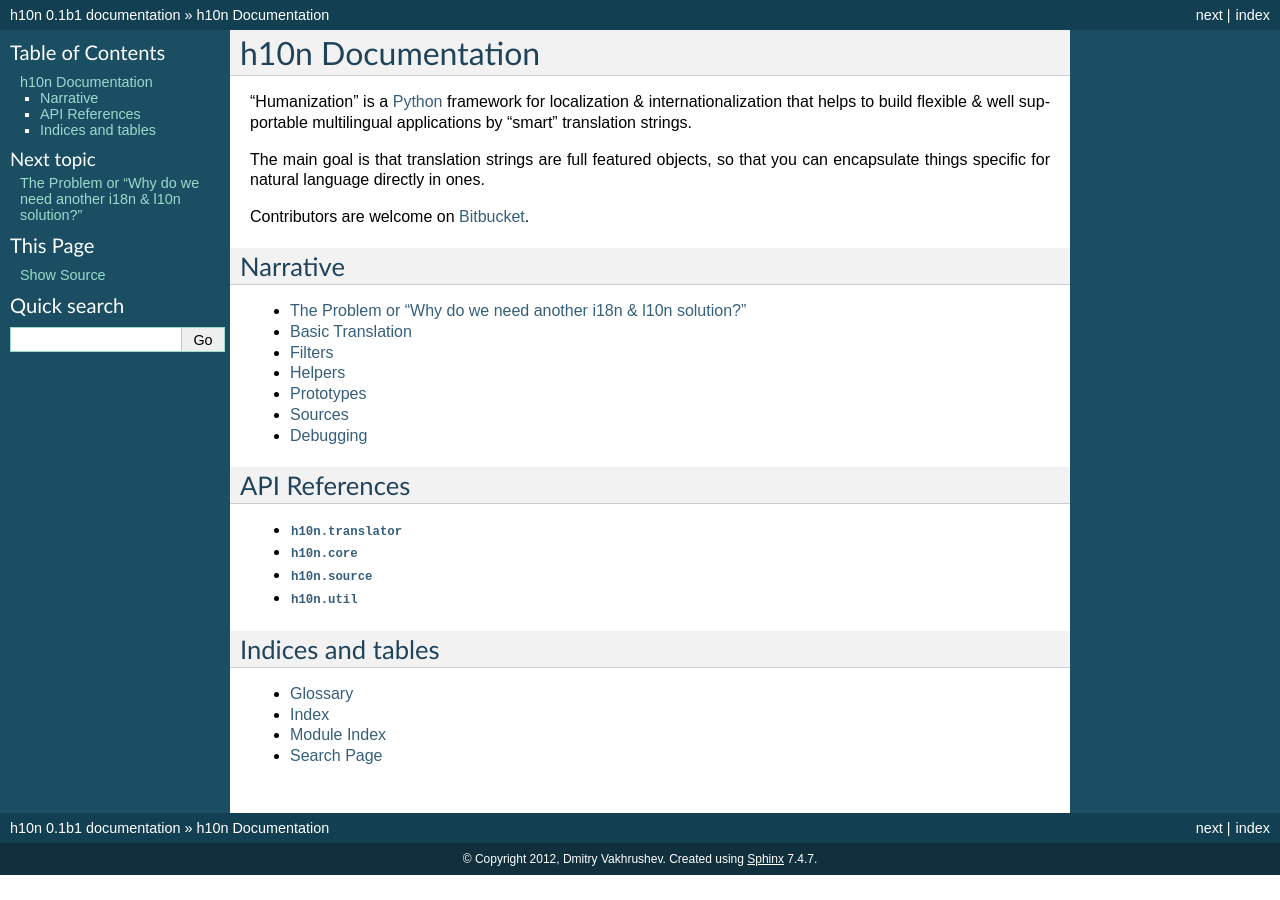
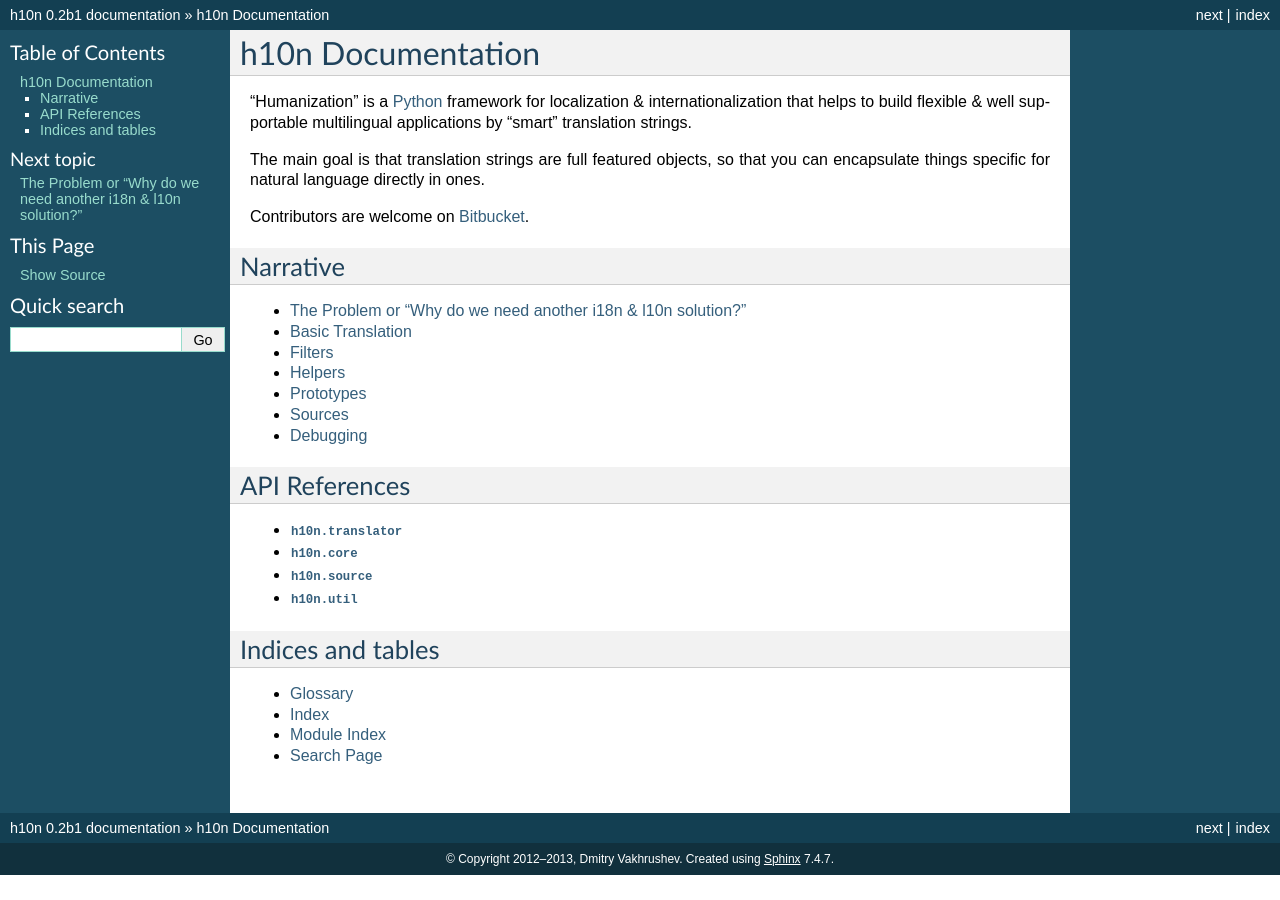
Before and after one commit to kr41/h10n, a Sphinx documentation site: the page built from docs/index.rst, in a window 1280 px wide. Built offline with Sphinx 7.4.7, drawn with Linux system fonts in a browser that asks for light colours.

```diff
--- a/docs/conf.py
+++ b/docs/conf.py
@@ -11,7 +11,9 @@
 # All configuration values have a default; values that are commented out
 # serve to show the default.
 
-import sys, os
+import sys
+import os
+from datetime import date
 
 
 class Mock(object):
@@ -64,7 +66,7 @@ master_doc = 'index'
 
 # General information about the project.
 project = u'h10n'
-copyright = u'2012, Dmitry Vakhrushev'
+copyright = u'2012­–{0}, Dmitry Vakhrushev'.format(date.today().year)
 
 # The version info for the project you're documenting, acts as replacement for
 # |version| and |release|, also used in various other places throughout the
@@ -73,7 +75,7 @@ copyright = u'2012, Dmitry Vakhrushev'
 # The short X.Y version.
 version = '0.1'
 # The full version, including alpha/beta/rc tags.
-release = '0.1b1'
+release = '0.2b1'
 
 # The language for content autogenerated by Sphinx. Refer to documentation
 # for a list of supported languages.
```
